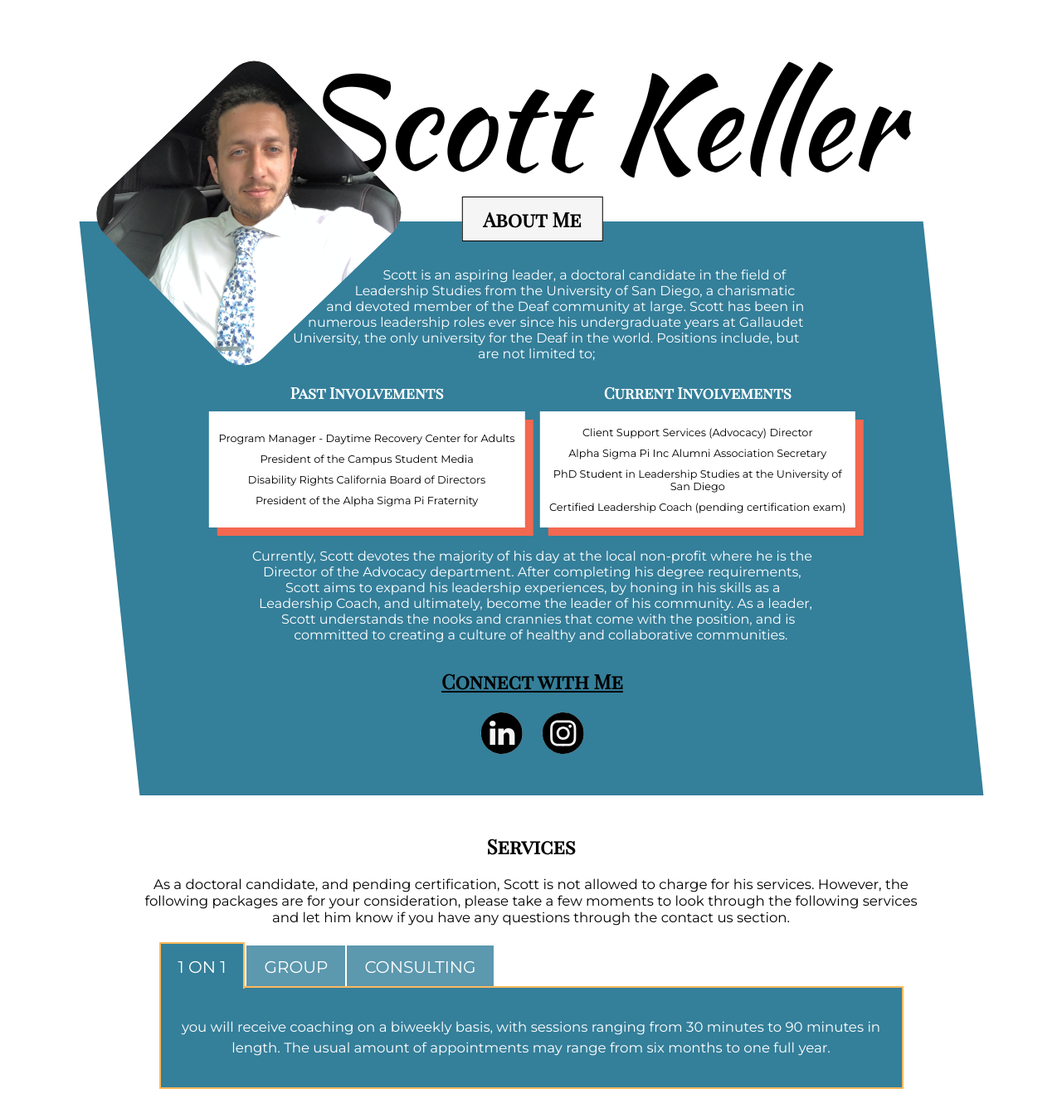
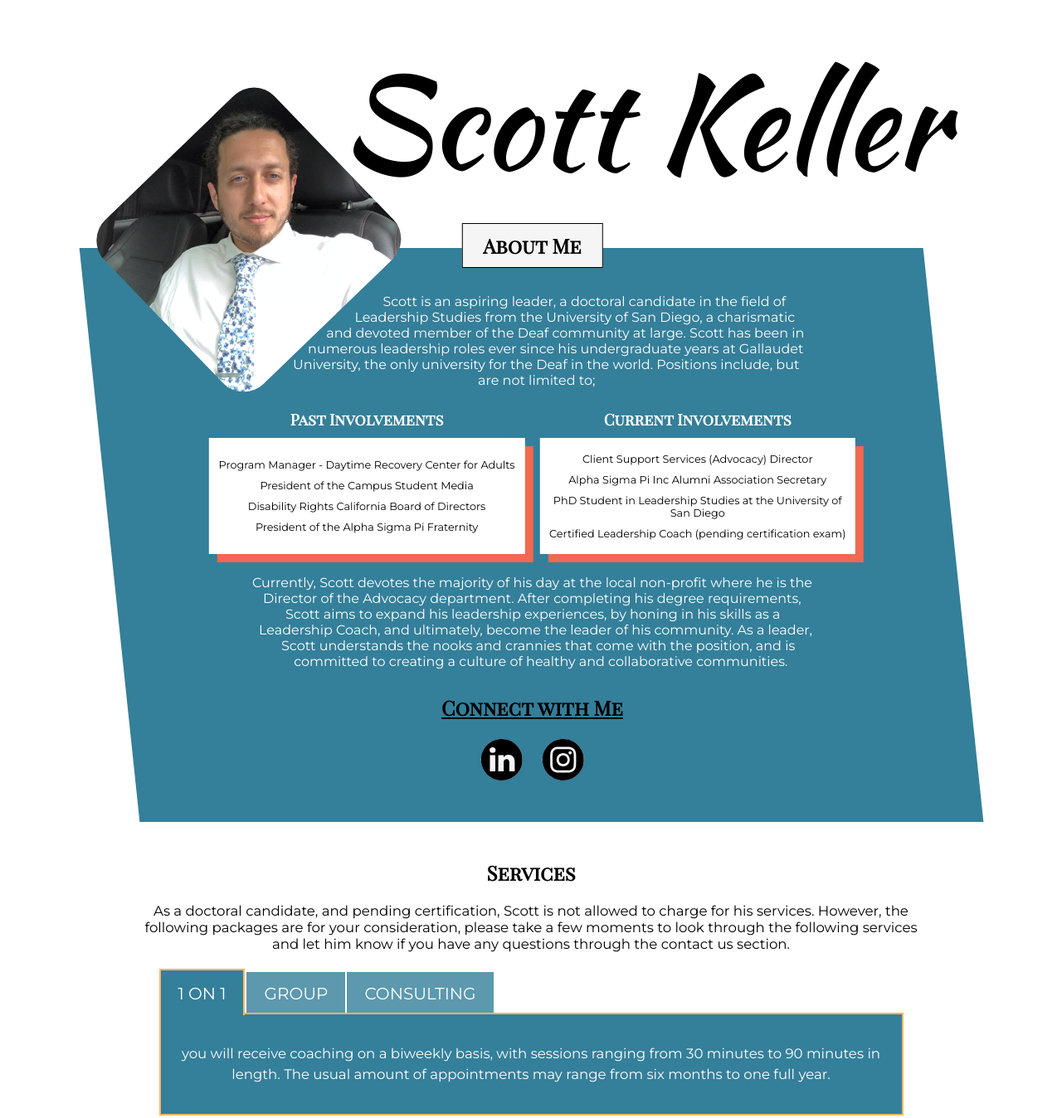
Before and after one commit to SCallahan101/ScottKellerPage, a plain HTML site: page index.html in a window 1280 px wide. Shown: the top 1348 px of the page at 83% size. Drawn offline with Linux system fonts and the light colour scheme.

Commit message:
Update index.css

```diff
--- a/index.css
+++ b/index.css
@@ -14,7 +14,7 @@ h1, h2, h3{
 }
 #signatureLogo{
   text-align: center;
-  margin-bottom: 10vh;
+  /* margin-bottom: 10vh; */
 }
 section{
     /* border: 1px solid red; */
@@ -157,7 +157,7 @@ h2{
 }
 
 .services{
-  margin-bottom: 65vh;
+  margin-bottom: 50vh;
 }
 #connectMeBox{
   margin: 0 auto;
@@ -300,6 +300,9 @@ form button{
 }
 
 @media only screen and (min-width: 768px) {
+  #signatureLogo{
+    margin-bottom: 8vh;
+  }
   #parallelogram{
     transform: skew(6deg);
   }
@@ -330,7 +333,8 @@ form button{
     font-size: 12vw;
   }
   #signatureLogo{
-    margin-left: 10rem;
+    margin-bottom: 14vh;
+    margin-left: 17rem;
   }
   #headIntroContainer{
     top: -115px;
```
